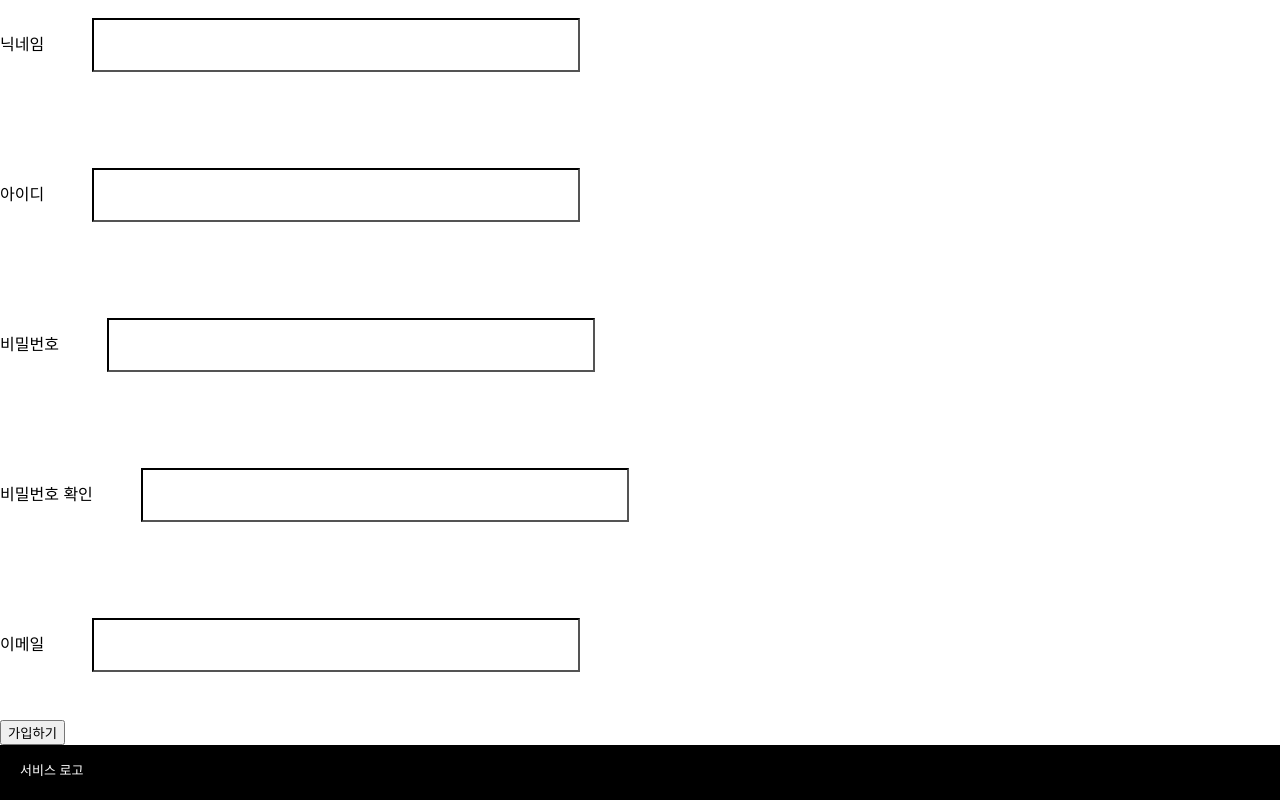
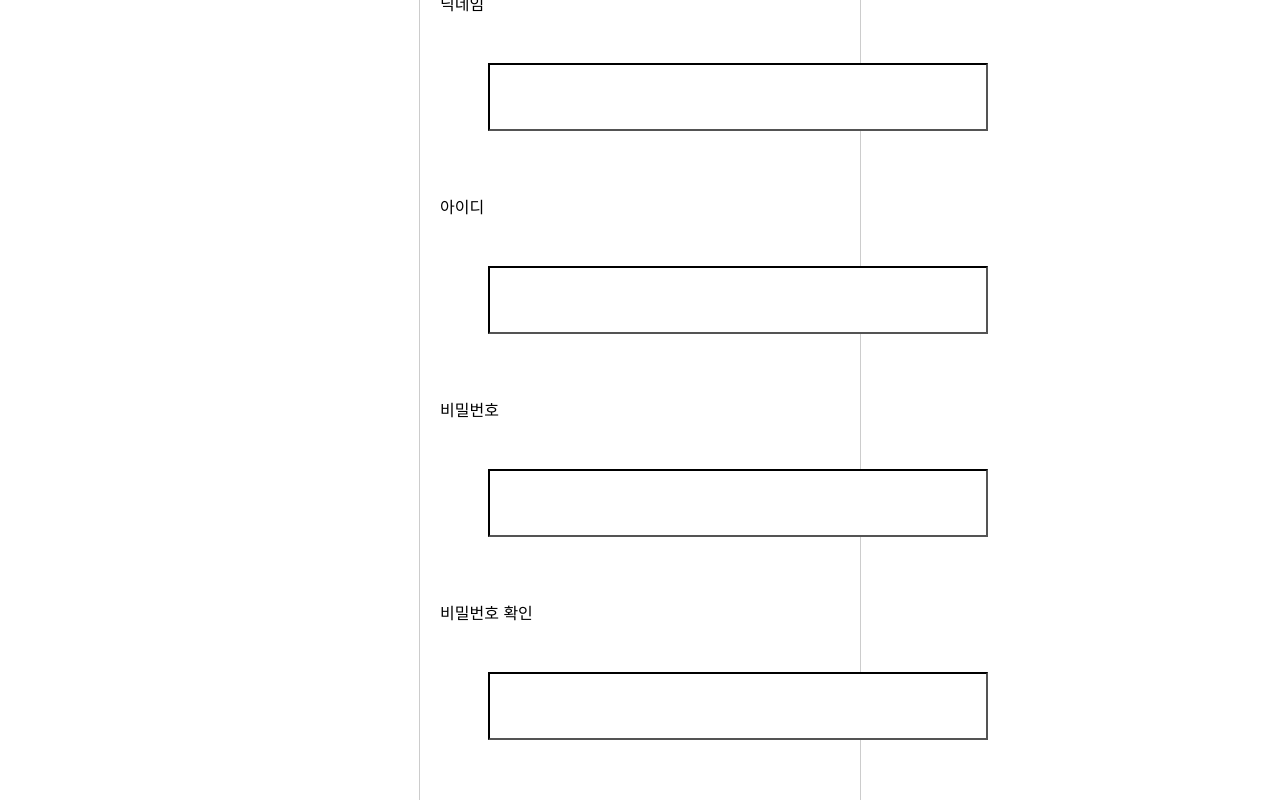
Before and after one commit to JNU-econovation/TeamPonyo-FE, a React (Create React App) app: page /join/1 in a window 1280 px wide. Shown: the part 220-1020 px from the top of the page. Built offline with nearby package versions, Linux system fonts and the light colour scheme.

Commit message:
feat: 단체 계정 마이페이지 생성

```diff
--- a/src/components/Profile.js
+++ b/src/components/Profile.js
@@ -1,11 +1,12 @@
 import React from "react";
-
 
 const Profile =() => {
     return (
         <div>
         <img className= "profile_image" src="프로필 사진 링크"></img>
+        <div className="nickname">userName</div>
         </div>
+
         )
 }
 
--- a/src/pages/Join.css
+++ b/src/pages/Join.css
@@ -0,0 +1,50 @@
+/* src/Join.css */
+.join-page {
+    max-width: 400px;
+    margin: 0 auto;
+    padding: 20px;
+    border: 1px solid #ccc;
+    border-radius: 10px;
+  }
+
+  .join-page h2 {
+    text-align: center;
+    margin-bottom: 20px;
+  }
+
+  .join-page form {
+    display: flex;
+    flex-direction: column;
+  }
+
+  .join-page form > div {
+    margin-bottom: 15px;
+  }
+
+  .join-page label {
+    margin-bottom: 5px;
+  }
+
+  .join-page input {
+    padding: 8px;
+    font-size: 16px;
+  }
+
+  .join-page .error {
+    color: red;
+    font-size: 12px;
+  }
+
+  .join-page button {
+    padding: 10px;
+    font-size: 16px;
+    background-color: #007bff;
+    color: white;
+    border: none;
+    border-radius: 5px;
+    cursor: pointer;
+  }
+
+  .join-page button:hover {
+    background-color: #0056b3;
+  }
```
Also changed, not shown: src/pages/MyPageGroup.js (line endings or trailing spaces).
